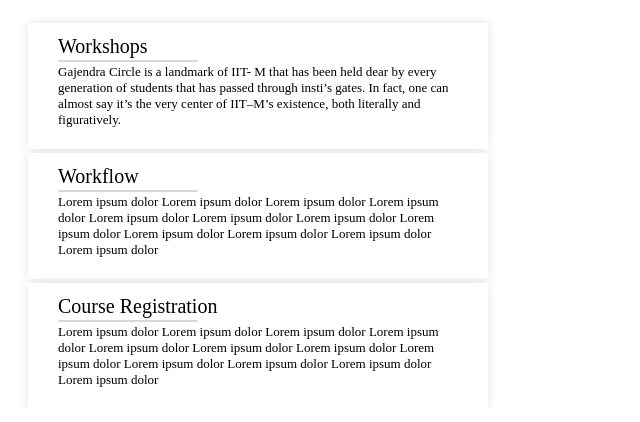
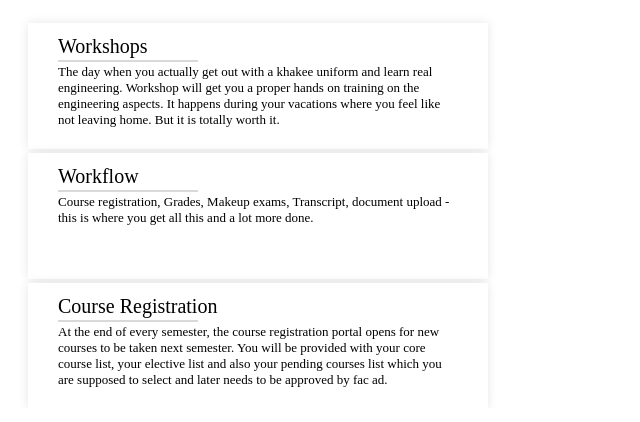
Before and after one commit to alcatraz627/Insight101, a plain HTML site: page snippet/workflow.html in a window 1280 px wide. Shown: the whole page, without its empty margins (0-640 px from the left). Drawn offline with Linux system fonts and the light colour scheme; files that its build step writes are made by us from their sources.

Commit message:
i am done

```diff
--- a/snippet/workflow.html
+++ b/snippet/workflow.html
@@ -10,7 +10,7 @@
                                 <div class="lib-header-seperator"></div>
                             </div>
                             <div class="lib-row lib-desc">
-                                Gajendra Circle is a landmark of IIT- M that has been held dear by every generation of students that has passed through insti’s gates. In fact, one can almost say it’s the very center of IIT–M’s existence, both literally and figuratively.
+                                The day when you actually get out with a khakee uniform and learn real engineering. Workshop will get you a proper hands on training on the engineering aspects. It happens during your vacations where you feel like not leaving home. But it is totally worth it.
                             </div>
                         </div>
                     </div>
@@ -25,7 +25,7 @@
                             <div class="lib-header-seperator"></div>
                         </div>
                         <div class="lib-row lib-desc">
-                            Lorem ipsum dolor Lorem ipsum dolor Lorem ipsum dolor Lorem ipsum dolor Lorem ipsum dolor Lorem ipsum dolor Lorem ipsum dolor Lorem ipsum dolor Lorem ipsum dolor Lorem ipsum dolor Lorem ipsum dolor Lorem ipsum dolor
+                            Course registration, Grades, Makeup exams, Transcript, document upload - this is where you get all this and a lot more done.
                         </div>
                     </div>
                 </div>
@@ -40,7 +40,7 @@
                                 <div class="lib-header-seperator"></div>
                             </div>
                             <div class="lib-row lib-desc">
-                                Lorem ipsum dolor Lorem ipsum dolor Lorem ipsum dolor Lorem ipsum dolor Lorem ipsum dolor Lorem ipsum dolor Lorem ipsum dolor Lorem ipsum dolor Lorem ipsum dolor Lorem ipsum dolor Lorem ipsum dolor Lorem ipsum dolor
+                                At the end of every semester, the course registration portal opens for new courses to be taken next semester. You will be provided with your core course list, your elective list and also your pending courses list which you are supposed to select and later needs to be approved by fac ad.
                             </div>
                         </div>
                     </div>
@@ -55,7 +55,7 @@
                                     <div class="lib-header-seperator"></div>
                                 </div>
                                 <div class="lib-row lib-desc">
-                                    Lorem ipsum dolor Lorem ipsum dolor Lorem ipsum dolor Lorem ipsum dolor Lorem ipsum dolor Lorem ipsum dolor Lorem ipsum dolor Lorem ipsum dolor Lorem ipsum dolor Lorem ipsum dolor Lorem ipsum dolor Lorem ipsum dolor
+                                    The extra courses which you feel like taking which may be or may not be related to your core branch. Some times these are compulsory to take and sometimes you have a choice of selecting.
                                 </div>
                             </div>
                         </div>
@@ -70,7 +70,7 @@
                                         <div class="lib-header-seperator"></div>
                                     </div>
                                     <div class="lib-row lib-desc">
-                                        Lorem ipsum dolor Lorem ipsum dolor Lorem ipsum dolor Lorem ipsum dolor Lorem ipsum dolor Lorem ipsum dolor Lorem ipsum dolor Lorem ipsum dolor Lorem ipsum dolor Lorem ipsum dolor Lorem ipsum dolor Lorem ipsum dolor
+                                        A course of totally different league. Every engineer needs a leadership and creative and this one fulfills all of them. It is the actual fun course where you will never feel bored. Because it is the only where you will see movies and learn from them. Sounds fun right?
                                     </div>
                                 </div>
                             </div>
```
Also changed, not shown: snippet/acads.html (+4 -4 lines), snippet/dept.html (+4 -4 lines), snippet/night.html (+3 -3 lines), snippet/por.html (+1 -1 lines).
